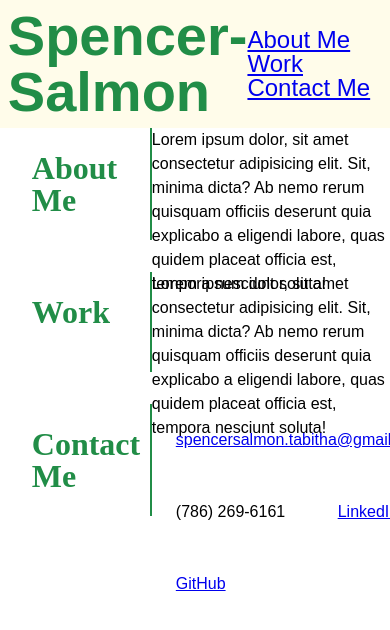
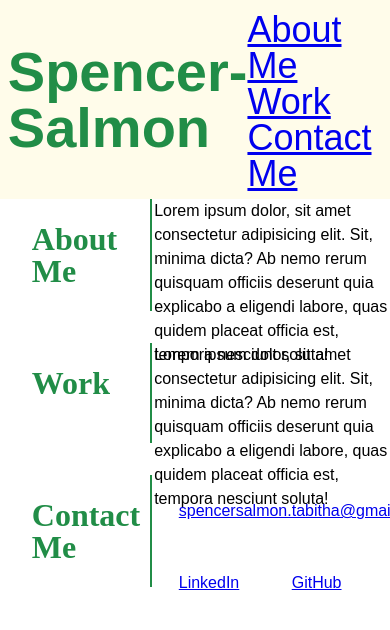
Before and after one commit to TabithaLy/my-portfolio, a plain HTML site: page index.html in a window 390 px wide. Shown: the top 630 px of the page. Drawn offline with Linux system fonts and the light colour scheme.

Commit message:
remove phone number

```diff
--- a/index.html
+++ b/index.html
@@ -51,7 +51,6 @@
             <section>
                 <ul>
                     <li class="contacts"> <a href="mailto:spencersalmon.tabitha@gmail.com">spencersalmon.tabitha@gmail.com</a></li>
-                    <li class="contacts"> <a>(786) 269-6161</a></li>
                     <li class="contacts"> <a href="https://www.linkedin.com/in/tabitha-spencer-salmon-1096a8132/">LinkedIn</a></li>
                     <li class="contacts"> <a href="https://github.com/TabithaLy">GitHub</a></li>
                 </ul>
--- a/style.css
+++ b/style.css
@@ -7,10 +7,21 @@ header {
     background-color: #fffcea;
 }
 
-h1 {
+header nav {
+    padding-top: 1%;
+    margin-right: 1%;
+    float: right;
+    font-family: sans-serif;
+    font-size: 150%;
+}
+header h1 {
     font-family: sans-serif;
     font-size: 350%;
     color: #218d47;
+}
+
+header nav ul {
+    list-style-type: none;
 }
 
 header nav ul li {
@@ -48,11 +59,13 @@ h2 {
     transition: flex-basis 500ms linear;
     margin-bottom: 1.5rem;
 }
+
 section {
     line-height: 100px;
     height: 100px;
     text-align: left;
     color: black;
+    padding-left: 1%;
 }
 
 section p {
```
Also changed, not shown: me.jpg (added).
